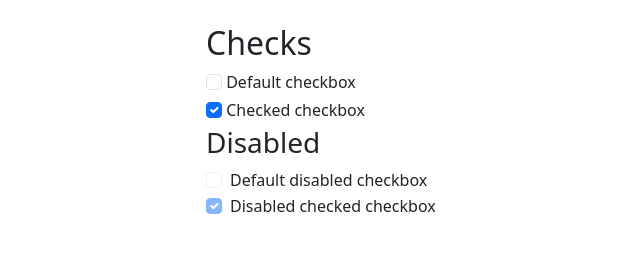
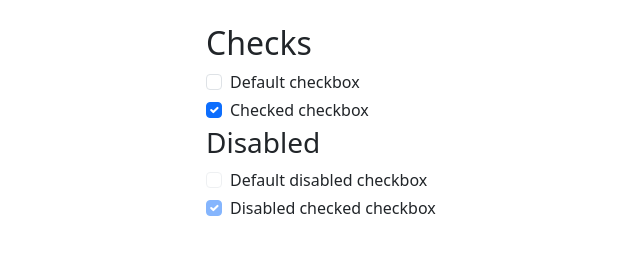
Before and after one commit to johan8863/bootstrap_training, a website: page 4_forms/4_checks_and_radios/index.html in a window 1280 px wide. Shown: the full height of the page, 256-896 px from the left. Drawn offline with nearby package versions, Linux system fonts and the light colour scheme.

Commit message:
Always wrap form check inputs within a .form-check class

```diff
--- a/4_forms/4_checks_and_radios/index.html
+++ b/4_forms/4_checks_and_radios/index.html
@@ -16,11 +16,12 @@
     <div class="row flex-column">
       <div class="col-4 mx-auto">
         <h2>Checks</h2>
-        <div class="mb-1">
+        <!-- Always wrap form check inputs within a .form-check class -->
+        <div class="form-check mb-1">
           <input type="checkbox" name="def" id="def" class="form-check-input">
           <label for="def" class="form-check-label">Default checkbox</label>
         </div>
-        <div class="mb-1">
+        <div class="form-check mb-1">
           <input type="checkbox" name="chk" id="chk" class="form-check-input" checked>
           <label for="chk" class="form-check-label">Checked checkbox</label>
         </div>
@@ -30,11 +31,11 @@
     <div class="row flex-column">
       <div class="col-4 mx-auto">
         <h3>Disabled</h3>
-        <div class="form-check">
+        <div class="form-check mb-1">
           <input type="checkbox" name="" id="" class="form-check-input" disabled>
           <label for="">Default disabled checkbox</label>
         </div>
-        <div class="form-check">
+        <div class="form-check mb-1">
           <input type="checkbox" name="" id="" class="form-check-input" disabled checked>
           <label for="">Disabled checked checkbox</label>
         </div>
```
